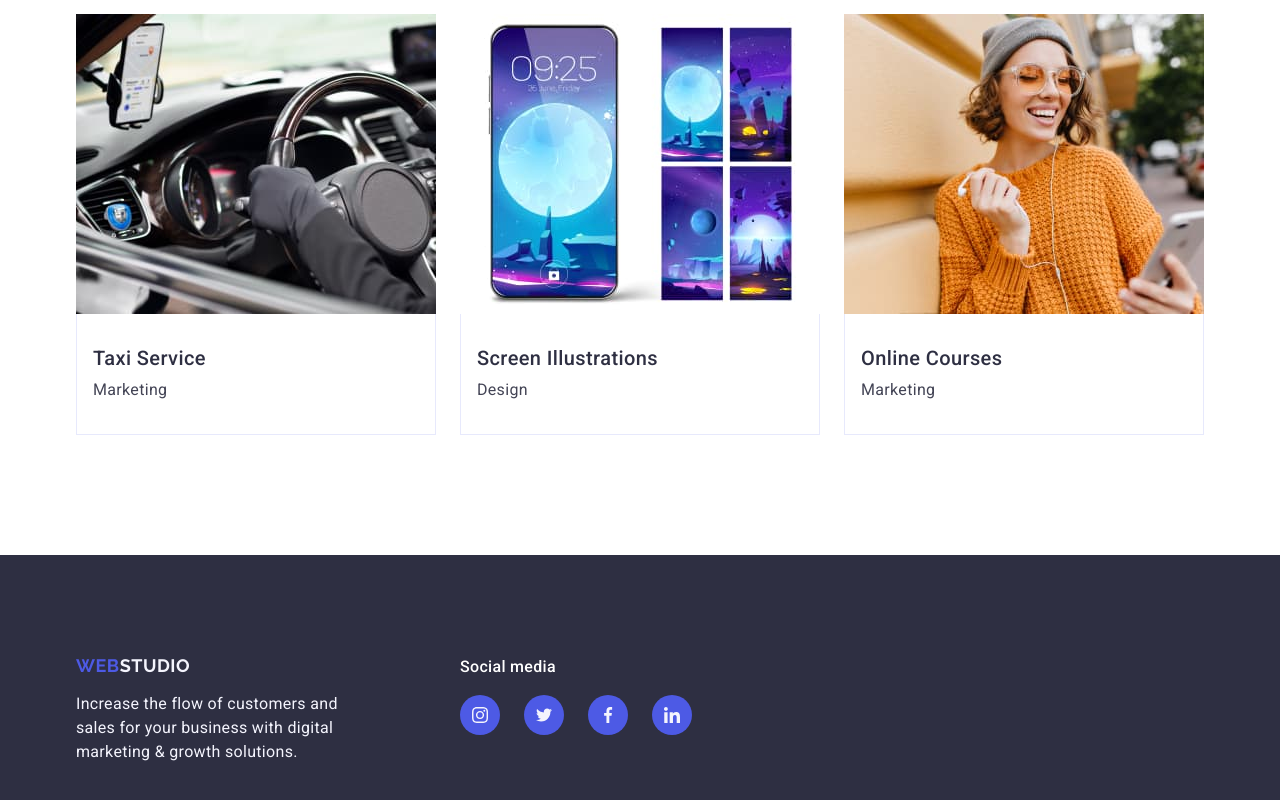
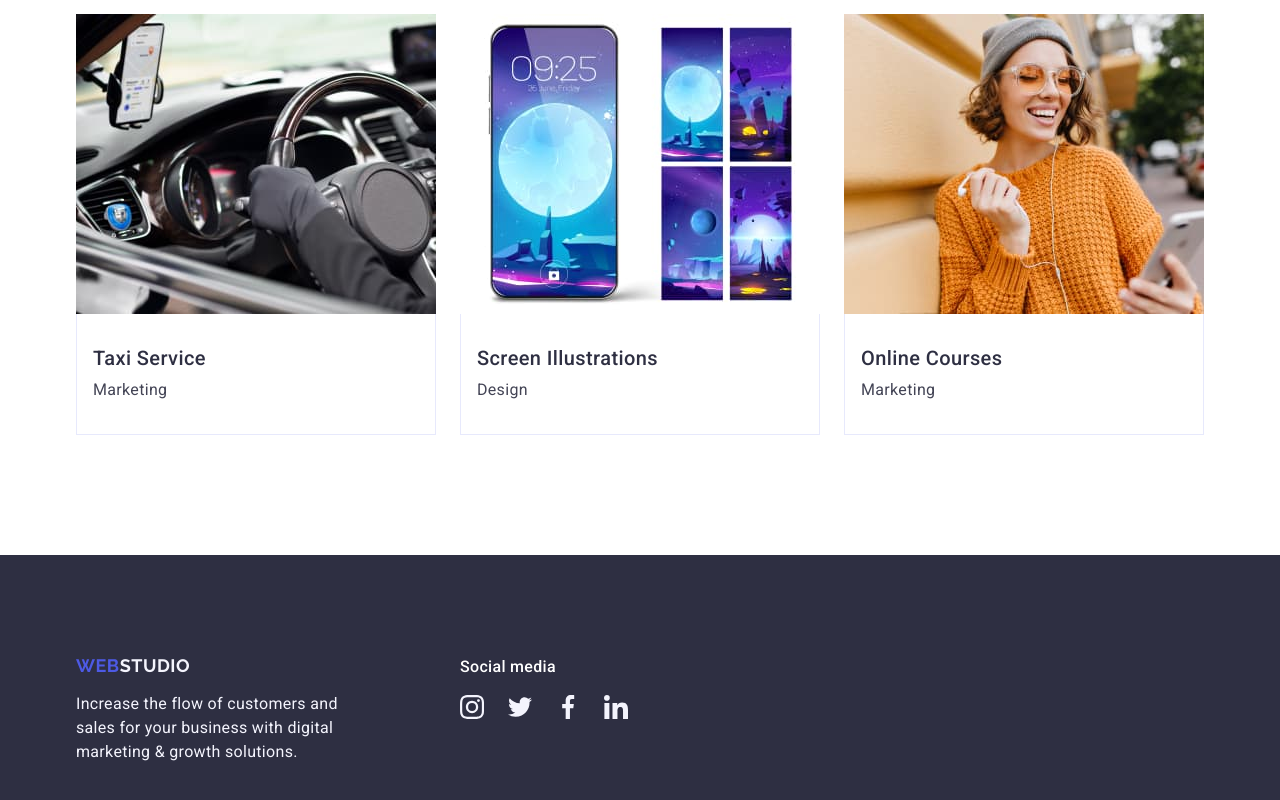
Before and after one commit to miyu-di/goit-markup-hw-04, a plain HTML site: page index.html in a window 1280 px wide. Shown: the part 2628-3428 px from the top of the page. Drawn offline with nearby package versions, Linux system fonts and the light colour scheme.

Commit message:
index.html

```diff
--- a/index.html
+++ b/index.html
@@ -130,7 +130,7 @@
                         <div class="name-container">
                         <h3 class="team-names heading">Mark Guerrero</h3>
                         <p class="specialty paragraf">Product Designer</p>
-                        <div>
+
                             <ul class="socialmedia-lists list">
                                 <li class="soc-media-list">
                                     <a href="#" class="social-link">
@@ -161,15 +161,15 @@
                                     </a>
                                 </li>
                             </ul>
-                        </div>
-                    </div>
+
+
                     </li>
                     <li class="team-list">
                         <img src="./images/team/tom-ford.jpg" alt="Tom Ford" width="264">
                         <div class="name-container">
                         <h3 class="team-names heading">Tom Ford</h3>
                         <p class="specialty paragraf">Frontend Developer</p>
-                            <div>
+
                                 <ul class="socialmedia-lists list">
                                     <li class="soc-media-list">
                                         <a href="#" class="social-link">
@@ -200,16 +200,14 @@
                                         </a>
                                     </li>
                                 </ul>
-                            </div>
+                            </li>
 
-                    </div>
-                    </li>
                     <li class="team-list">
                         <img src="./images/team/camila-garcia.jpg" alt="Camila Garcia" width="264">
                         <div class="name-container">
                         <h3 class="team-names heading">Camila Garcia</h3>
                         <p class="specialty paragraf">Marketing</p>
-                            <div>
+
                             <ul class="socialmedia-lists list">
                                 <li class="soc-media-list">
                                     <a href="#" class="social-link">
@@ -239,16 +237,16 @@
                                     </svg>
                                     </a>
                                 </li>
-                            </ul>
-                        </div>
-                    </div>
+                    </ul>
+
+
                 </li>
                     <li class="team-list">
                         <img src="./images/team/daniel-wilson.jpg" alt="Daniel Wilson" width="264">
                         <div class="name-container">
                         <h3 class="team-names heading">Daniel Wilson</h3>
                         <p class="specialty paragraf">UI Designer</p>
-                        <div>
+
                             <ul class="socialmedia-lists list">
                                 <li class="soc-media-list">
                                     <a href="#" class="social-link">
@@ -279,8 +277,6 @@
                                     </a>
                                 </li>
                             </ul>
-                        </div>
-                    </div>
                     </li>
                 </ul>
             </div>
@@ -379,38 +375,38 @@
     <!-- PAGE FOOTER -->
     <footer class="ending">
         <div class="container footer-wrapper">
-            <div>
+            <div class="logo-footer-line">
                 <a href="./index.html" class="logolink link">Web<span class="logoline">Studio</span></a>
                 <p class="quote">Increase the flow of customers and sales for your business with digital marketing & growth solutions.
                 </p>
             </div>
             <div class="social-list">
-                <h2 class="footer-head">Social media</h2>
+                <p class="footer-head">Social media</p>
                 <ul class="social-lists list">
                     <li class="soc-media-list">
-                        <a href="#" class="social-link">
-                            <svg class="media-icon" width="16" height="16">
+                        <a href="#" class="social-footer-link">
+                            <svg class="media-icon" width="24" height="24">
                                 <use href="./images/icons/icons.svg#icon-instagram"></use>
                             </svg>
                         </a>
                     </li>
                     <li class="soc-media-list">
-                        <a href="#" class="social-link">
-                            <svg class="media-icon" width="16" height="16">
+                        <a href="#" class="social-footer-link">
+                            <svg class="media-icon" width="24" height="24">
                                 <use href="./images/icons/icons.svg#icon-twitter"></use>
                             </svg>
                         </a>
                     </li>
                     <li class="soc-media-list">
-                        <a href="#" class="social-link">
-                            <svg class="media-icon" width="16" height="16">
+                        <a href="#" class="social-footer-link">
+                            <svg class="media-icon" width="24" height="24">
                                 <use href="./images/icons/icons.svg#icon-facebook"></use>
                             </svg>
                         </a>
                     </li>
                     <li class="soc-media-list">
-                        <a href="#" class="social-link">
-                            <svg class="media-icon" width="16" height="16">
+                        <a href="#" class="social-footer-link">
+                            <svg class="media-icon" width="24" height="24">
                                 <use href="./images/icons/icons.svg#icon-linkedin"></use>
                             </svg>
                         </a>
```
